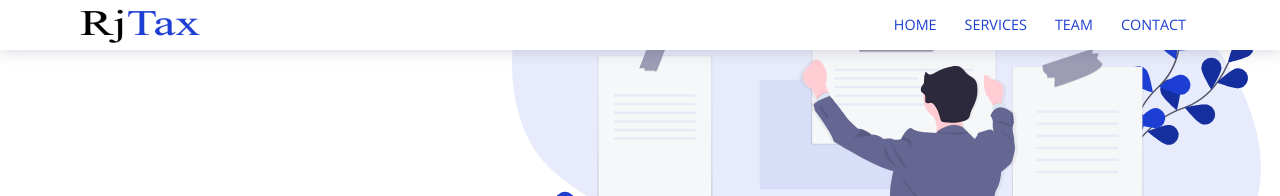
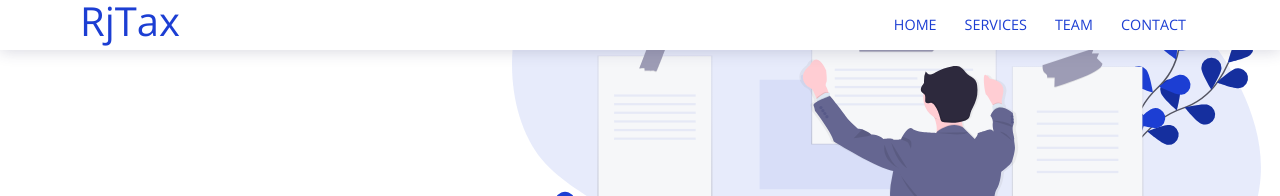
Before and after one commit to raisulsh2020/raisul-sh2020.github.io, a Jekyll site: the page built from index.html, in a window 1280 px wide and 900 px high. Shown: the top 196 px of the window. Built offline with Jekyll 4.4.1, drawn with Linux system fonts in a browser that asks for light colours; some of the changed text lies outside the part shown.

Commit message:
Content added

```diff
--- a/_includes/header.html
+++ b/_includes/header.html
@@ -2,7 +2,10 @@
   <div class="container">
     <div class="logo">
       <!-- <a href="{{site.baseurl}}/"><img alt="Figurit Homepage" src="{{site.baseurl}}/assets/images/logo.svg" /></a> -->
-      <a href="{{site.baseurl}}/"><img alt="Figurit Homepage" src="{{site.baseurl}}/images/desktop-logo.png" /></a>
+      <a href="{{site.baseurl}}/">
+        <!-- <img alt="Figurit Homepage" src="{{site.baseurl}}/images/desktop-logo.png" /> -->
+        <h1>Rj<span>Tax</span></h1>
+      </a>
     </div>
     <div class="logo-mobile">
       <!-- <a href="{{site.baseurl}}/"><img alt="Figurit Homepage" src="{{site.baseurl}}/assets/images/logo-mobile.svg" /></a> -->
--- a/_includes/sub-footer.html
+++ b/_includes/sub-footer.html
@@ -9,7 +9,7 @@
                 {{ site.data.contact.email }}</a></li>
           </ul>
           <ul>
-            <li><a href="http://www.simplexhub.com/">www.simplexhub.com</a></li>
+            <li><a href="http://www.simplexhub.com/">Simplexhub</a></li>
           </ul>
         </div>
       </div>
```
